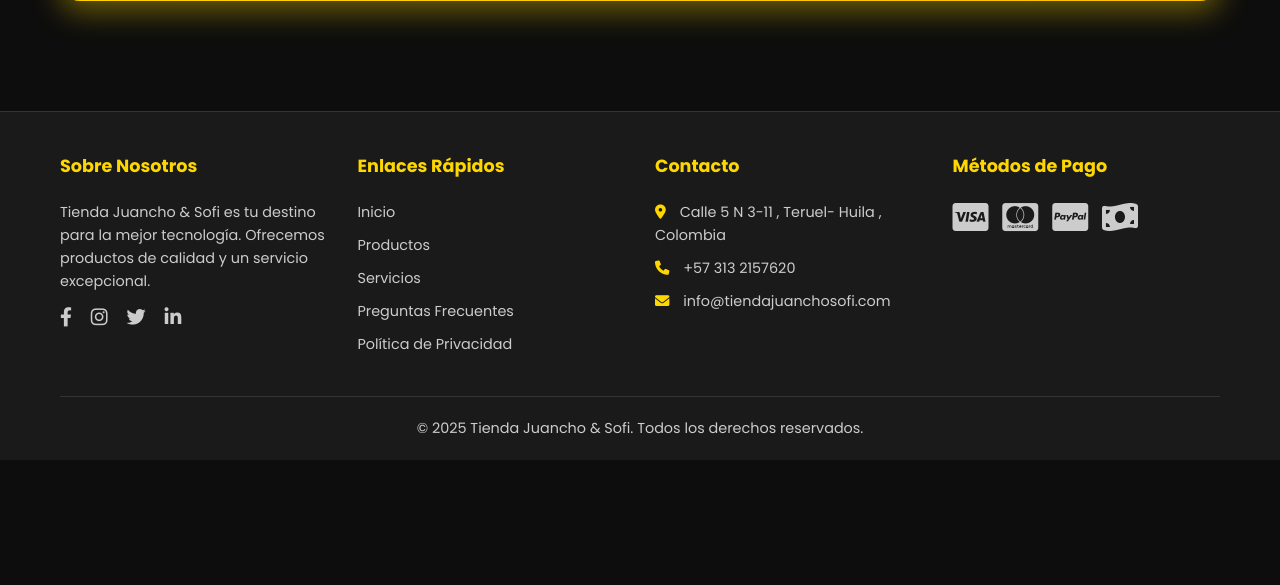
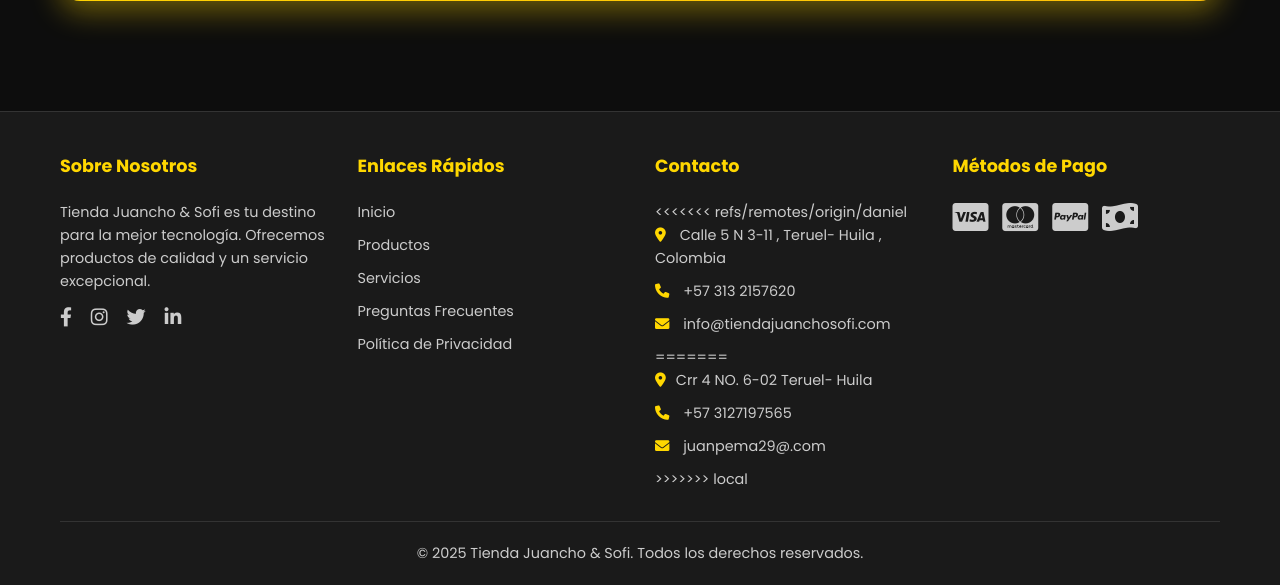
Before and after one commit to Daniel12339076/Juancho_And_sofi, a PHP site: page /tienda-juancho-and-sofi/ in a window 1280 px wide. Shown: the part 5494-6079 px from the top of the page. Before the commit the page ends 5954 px from the top, so only its background shows below. Run offline with PHP 8.4, Linux system fonts and the light colour scheme; data comes from the database, SQL or seed files in the repository.

Commit message:
cambios que si fallan toa cambiar

```diff
--- a/admin/index.php
+++ b/admin/index.php
@@ -74,7 +74,7 @@ $mensajes_contacto = $stmt_contacto->fetchAll(PDO::FETCH_ASSOC);
                 <h1><i class="fas fa-tachometer-alt"></i> Dashboard</h1>
                 <div class="user-info">
                     <span>Hola, <?php echo htmlspecialchars($_SESSION['user_name']); ?></span>
-                    <img src="../images/admin-avatar.png" alt="Avatar" class="user-avatar">
+                    <img src="../Logo/user-solid-full.svg" alt="Avatar" class="user-avatar">
                 </div>
             </header>
 
--- a/index.php
+++ b/index.php
@@ -299,9 +299,15 @@ foreach ($categorias as $categoria) {
                 </div>
                 <div class="footer-col">
                     <h3>Contacto</h3>
+<<<<<<< refs/remotes/origin/daniel
                     <p><i class="fas fa-map-marker-alt"></i> Calle 5 N 3-11 , Teruel- Huila , Colombia</p>
                     <p><i class="fas fa-phone"></i> +57 313 2157620</p>
                     <p><i class="fas fa-envelope"></i> info@tiendajuanchosofi.com</p>
+=======
+                    <p><i class="fas fa-map-marker-alt"></i>Crr 4 NO. 6-02  Teruel- Huila</p>
+                    <p><i class="fas fa-phone"></i> +57 3127197565</p>
+                    <p><i class="fas fa-envelope"></i> juanpema29@.com</p>
+>>>>>>> local
                 </div>
                 <div class="footer-col">
                     <h3>Métodos de Pago</h3>
```
Also changed, not shown: Logo/user-solid-full.svg (added).
